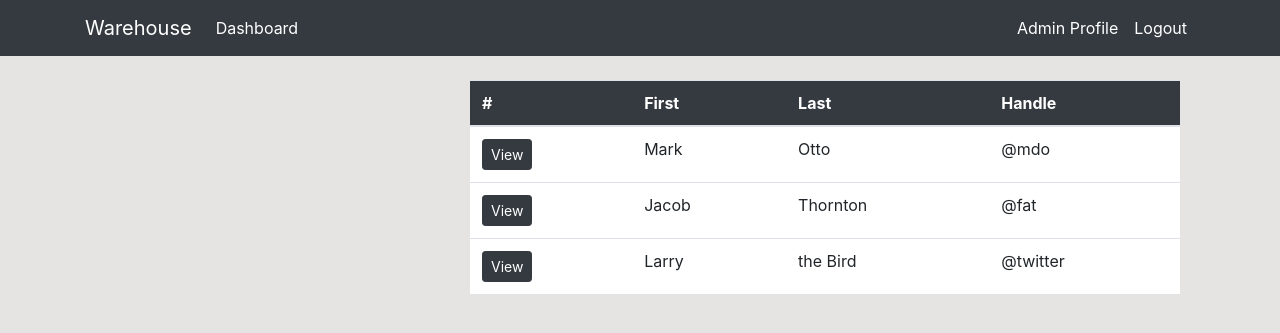
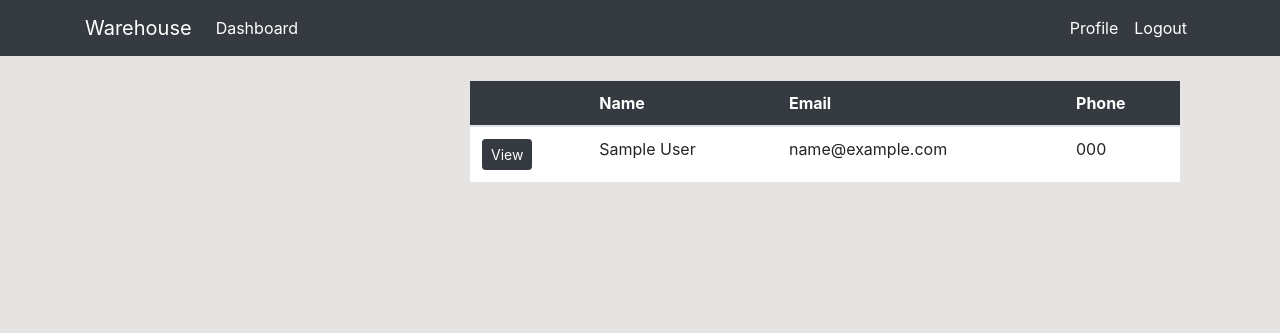
Before and after one commit to AdamGrzesik/WarehouseManagement, a Django app: page /staff/ in a window 1280 px wide. Shown: the top 333 px of the page. Run offline with Django 4.2, Linux system fonts and the light colour scheme; a user stored in the database is signed in; tables that the repository leaves empty hold one stand-in row (values such as "Sample post").

Commit message:
Refactor dashboard templates and views for better user management

```diff
--- a/dashboard/urls.py
+++ b/dashboard/urls.py
@@ -5,6 +5,7 @@ from . import views
 urlpatterns = [
     path('dashboard/', views.index, name='dashboard-index'),
     path('staff/', views.staff, name='dashboard-staff'),
+    path('staff/view/<int:primary_key>/', views.staff_view, name='dashboard-staff-view'),
     path('product/', views.product, name='dashboard-product'),
     path('product/delete/<int:primary_key>/', views.product_delete, name='dashboard-product-delete'),
     path('product/edit/<int:primary_key>/', views.product_update, name='dashboard-product-update'),
--- a/dashboard/views.py
+++ b/dashboard/views.py
@@ -1,7 +1,8 @@
 from django.shortcuts import render, redirect
 from django.contrib.auth.decorators import login_required
-from .models import Product
+from .models import Product, Order
 from .forms import ProductForm
+from django.contrib.auth.models import User
 
 
 # Create your views here.
@@ -12,7 +13,20 @@ def index(request):
 
 @login_required
 def staff(request):
-    return render(request, 'dashboard/staff.html')
+    employees = User.objects.all()
+    context = {
+        'employees': employees,
+    }
+    return render(request, 'dashboard/staff.html', context)
+
+
+@login_required
+def staff_view(request, primary_key):
+    employee = User.objects.get(pk=primary_key)
+    context = {
+        'employee': employee,
+    }
+    return render(request, 'dashboard/staff_view.html', context)
 
 
 @login_required
@@ -63,4 +77,8 @@ def product_update(request, primary_key):
 
 @login_required
 def order(request):
-    return render(request, 'dashboard/order.html')
+    orders = Order.objects.all()
+    context = {
+        'orders': orders,
+    }
+    return render(request, 'dashboard/order.html', context)
--- a/templates/dashboard/index.html
+++ b/templates/dashboard/index.html
@@ -2,7 +2,7 @@
 {% block title %}Home Page{% endblock %}
 {% block content %}
 
-{% if user.is_authenticated and user.is_staff and user.is_superuser %}
+{% if user.is_authenticated and user.is_staff%}
 {% include 'partials/topnavbar.html' %}
 <!--Graphs-->
 <div class="container">
--- a/templates/dashboard/product_update.html
+++ b/templates/dashboard/product_update.html
@@ -9,7 +9,6 @@
             <div class="border bg-white p-3">
                 <h3 class="text-center">Edit Product</h3>
                 <hr>
-
                 <form method="post">
                     {% csrf_token %}
                     {{ form|crispy }}
--- a/templates/dashboard/staff.html
+++ b/templates/dashboard/staff.html
@@ -10,31 +10,23 @@
             <table class="table bg-white">
                 <thead class="bg-dark">
                 <tr class="text-white">
-                    <th scope="col">#</th>
-                    <th scope="col">First</th>
-                    <th scope="col">Last</th>
-                    <th scope="col">Handle</th>
+                    <th scope="col"></th>
+                    <th scope="col">Name</th>
+                    <th scope="col">Email</th>
+                    <th scope="col">Phone</th>
                 </tr>
                 </thead>
                 <tbody>
+                {% for employee in employees %}
+                {% if employee.is_staff %}
                 <tr>
-                    <th scope="row"><a class="btn btn-dark btn-sm" href="">View</a></th>
-                    <td>Mark</td>
-                    <td>Otto</td>
-                    <td>@mdo</td>
+                    <th scope="row"><a class="btn btn-dark btn-sm" href="{% url 'dashboard-staff-view' employee.id %}">View</a></th>
+                    <td>{{ employee.first_name}} {{ employee.last_name }}</td>
+                    <td>{{ employee.email }}</td>
+                    <td>{{ employee.profile.phone }}</td>
                 </tr>
-                <tr>
-                    <th scope="row"><a class="btn btn-dark btn-sm" href="">View</a></th>
-                    <td>Jacob</td>
-                    <td>Thornton</td>
-                    <td>@fat</td>
-                </tr>
-                <tr>
-                    <th scope="row"><a class="btn btn-dark btn-sm" href="">View</a></th>
-                    <td>Larry</td>
-                    <td>the Bird</td>
-                    <td>@twitter</td>
-                </tr>
+                {% endif %}
+                {% endfor %}
                 </tbody>
             </table>
         </div>
--- a/templates/partials/navbar.html
+++ b/templates/partials/navbar.html
@@ -17,7 +17,7 @@
             </ul>
             <ul class="navbar-nav ml-auto">
                 <li class="nav-item active">
-                    <a class="nav-link text-white" href="{% url 'user-profile' %}">Admin Profile<span
+                    <a class="nav-link text-white" href="{% url 'user-profile' %}">Profile<span
                             class="sr-only">(current)</span></a>
                 </li>
                 <li class="nav-item">
--- a/templates/registration/profile_update.html
+++ b/templates/registration/profile_update.html
@@ -22,6 +22,7 @@
                                 {% csrf_token %}
                                 {{ form|crispy }}
                                 {{ profile_form|crispy }}
+                                <a class="btn btn-secondary" href="{% url 'user-profile' %}">Cancel</a>
                                 <input class="btn btn-info" type="submit" value="Update">
                             </form>
                         </div>
```
Also changed, not shown: templates/dashboard/order.html (+10 -28 lines), templates/dashboard/staff_view.html (added, +54 -0 lines).
